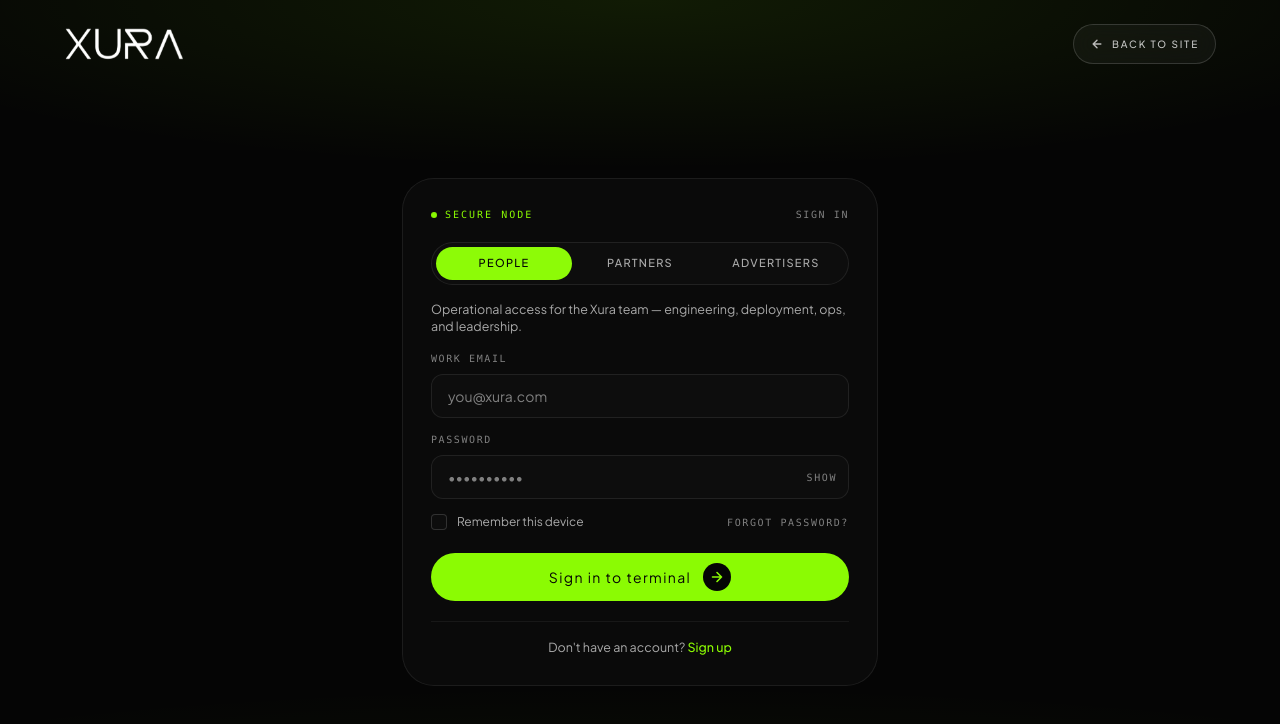
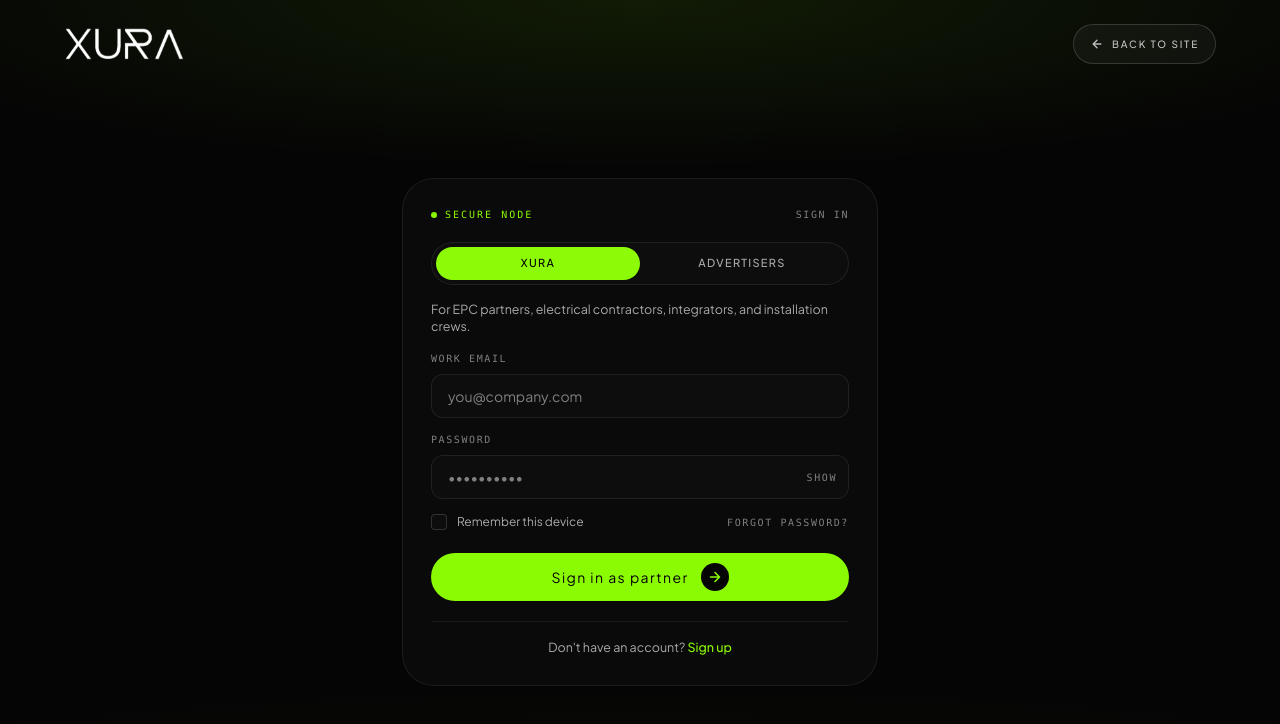
Before and after one commit to kanakk365/xura, a Next.js app: page /login in a window 1280 px wide. Shown: the top 724 px of the page. Built offline with nearby package versions, Linux system fonts and the light colour scheme.

Commit message:
renamed the patners with xura

```diff
--- a/app/login/page.tsx
+++ b/app/login/page.tsx
@@ -8,10 +8,10 @@
 
 import { ArrowUpRight } from "../components/icons";
 
-type TabKey = "people" | "partners" | "advertisers";
+type TabKey = "xura" | "advertisers";
 type Mode = "signin" | "signup";
 
-const TAB_KEYS: TabKey[] = ["people", "partners", "advertisers"];
+const TAB_KEYS: TabKey[] = ["xura", "advertisers"];
 
 function isTabKey(value: string | null): value is TabKey {
   return value !== null && (TAB_KEYS as string[]).includes(value);
@@ -27,16 +27,8 @@
 
 const TABS: TabDef[] = [
   {
-    key: "people",
-    short: "People",
-    description:
-      "Operational access for the Xura team — engineering, deployment, ops, and leadership.",
-    signupCta: "Request team access",
-    signinCta: "Sign in to terminal",
-  },
-  {
-    key: "partners",
-    short: "Partners",
+    key: "xura",
+    short: "Xura",
     description:
       "For EPC partners, electrical contractors, integrators, and installation crews.",
     signupCta: "Apply as a partner",
@@ -111,7 +103,7 @@
 
   const tabParam = searchParams.get("tab");
   const modeParam = searchParams.get("mode");
-  const initialTab: TabKey = isTabKey(tabParam) ? tabParam : "people";
+  const initialTab: TabKey = isTabKey(tabParam) ? tabParam : "xura";
   const initialMode: Mode = modeParam === "signup" ? "signup" : "signin";
 
   const isVerified = searchParams.get("verified") === "1";
@@ -183,7 +175,7 @@
         } finally {
           setLoading(false);
         }
-      } else if (activeTab === "partners") {
+      } else if (activeTab === "xura") {
         setLoading(true);
         try {
           const res = await fetch("/api/partner-login", {
@@ -224,7 +216,7 @@
         } finally {
           setLoading(false);
         }
-      } else if (activeTab === "partners") {
+      } else if (activeTab === "xura") {
         setLoading(true);
         try {
           const res = await fetch("/api/partner-register", {
@@ -477,7 +469,7 @@
           label="Work email"
           id={`email-${tab.key}`}
           type="email"
-          placeholder={tab.key === "people" ? "you@xura.com" : "you@company.com"}
+          placeholder="you@company.com"
           autoComplete="email"
           value={email}
           onChange={(e) => setEmail(e.target.value)}
@@ -491,24 +483,7 @@
     );
   }
 
-  if (tab.key === "people") {
-    return (
-      <>
-        <Field label="Full name" id="su-people-name" placeholder="Alex Reyes" autoComplete="name" />
-        <Field
-          label="Work email" id="su-people-email" type="email"
-          placeholder="alex@xura.com" autoComplete="email"
-          hint="Must be a verified @xura.com address."
-        />
-        <ChoiceField
-          label="Department" id="su-people-dept"
-          options={["Engineering", "Field ops", "Commercial", "Finance", "Other"]}
-        />
-      </>
-    );
-  }
-
-  if (tab.key === "partners") {
+  if (tab.key === "xura") {
     return (
       <>
         <div className="grid grid-cols-2 gap-3">
@@ -627,55 +602,6 @@
   );
 }
 
-function ChoiceField({
-  label, id, options,
-}: {
-  label: string;
-  id: string;
-  options: string[];
-}) {
-  const [value, setValue] = useState(options[0]);
-  return (
-    <div className="flex flex-col gap-2">
-      <span
-        id={`${id}-label`}
-        className="font-mono text-[10px] font-medium uppercase tracking-[0.16em] text-mute"
-      >
-        {label}
-      </span>
-      <div
-        role="radiogroup"
-        aria-labelledby={`${id}-label`}
-        className="flex flex-wrap gap-1.5"
-      >
-        {options.map((option) => {
-          const active = option === value;
-          return (
-            <button
-              key={option}
-              role="radio"
-              aria-checked={active}
-              type="button"
-              onClick={() => setValue(option)}
-              className={`relative inline-flex items-center gap-1.5 rounded-full border px-3 py-1.5 font-mono text-[10px] font-medium uppercase tracking-[0.1em] transition-colors duration-200 ${
-                active
-                  ? "border-accent/50 bg-accent/10 text-accent"
-                  : "border-paper/[0.08] bg-paper/[0.02] text-paper/65 hover:border-paper/20 hover:text-paper"
-              }`}
-            >
-              <span
-                aria-hidden="true"
-                className={`h-1 w-1 rounded-full ${active ? "bg-accent" : "bg-paper/35"}`}
-              />
-              {option}
-            </button>
-          );
-        })}
-      </div>
-    </div>
-  );
-}
-
 function RememberToggle() {
   const [on, setOn] = useState(false);
   return (
```
